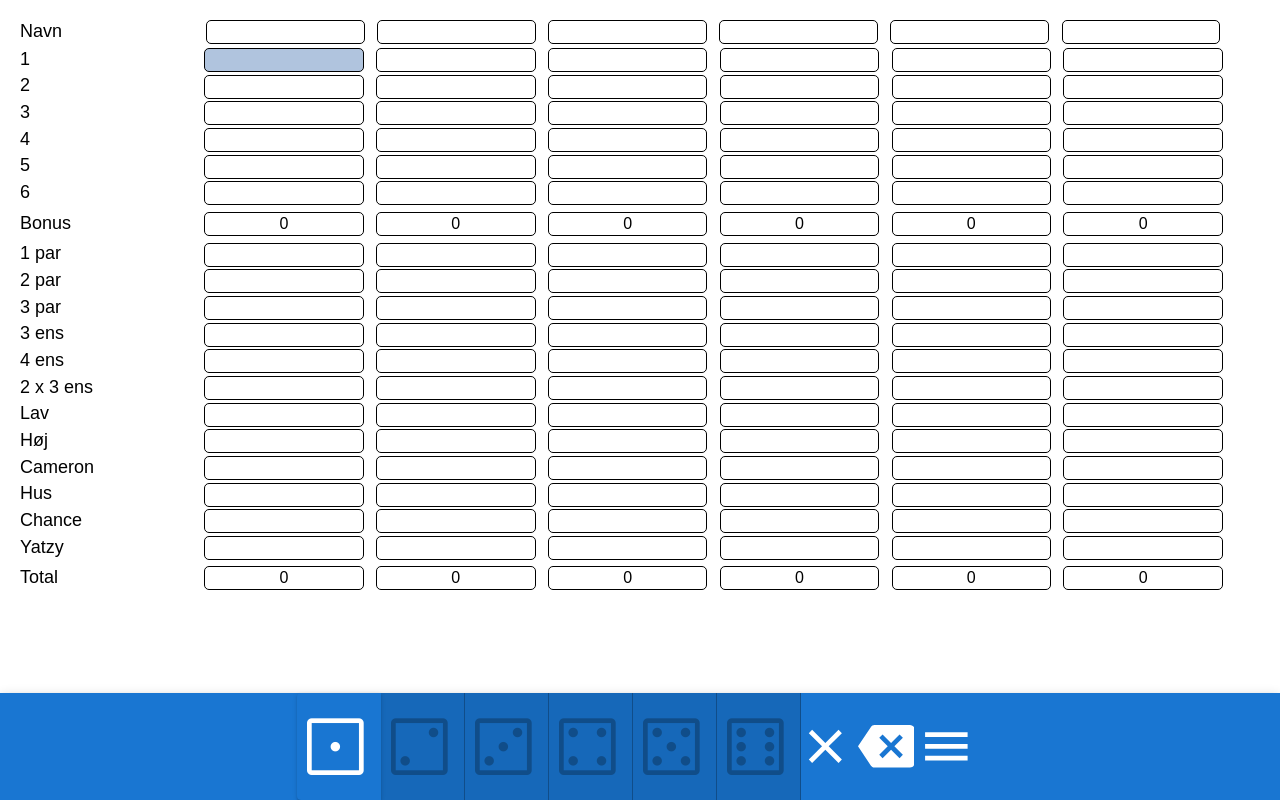
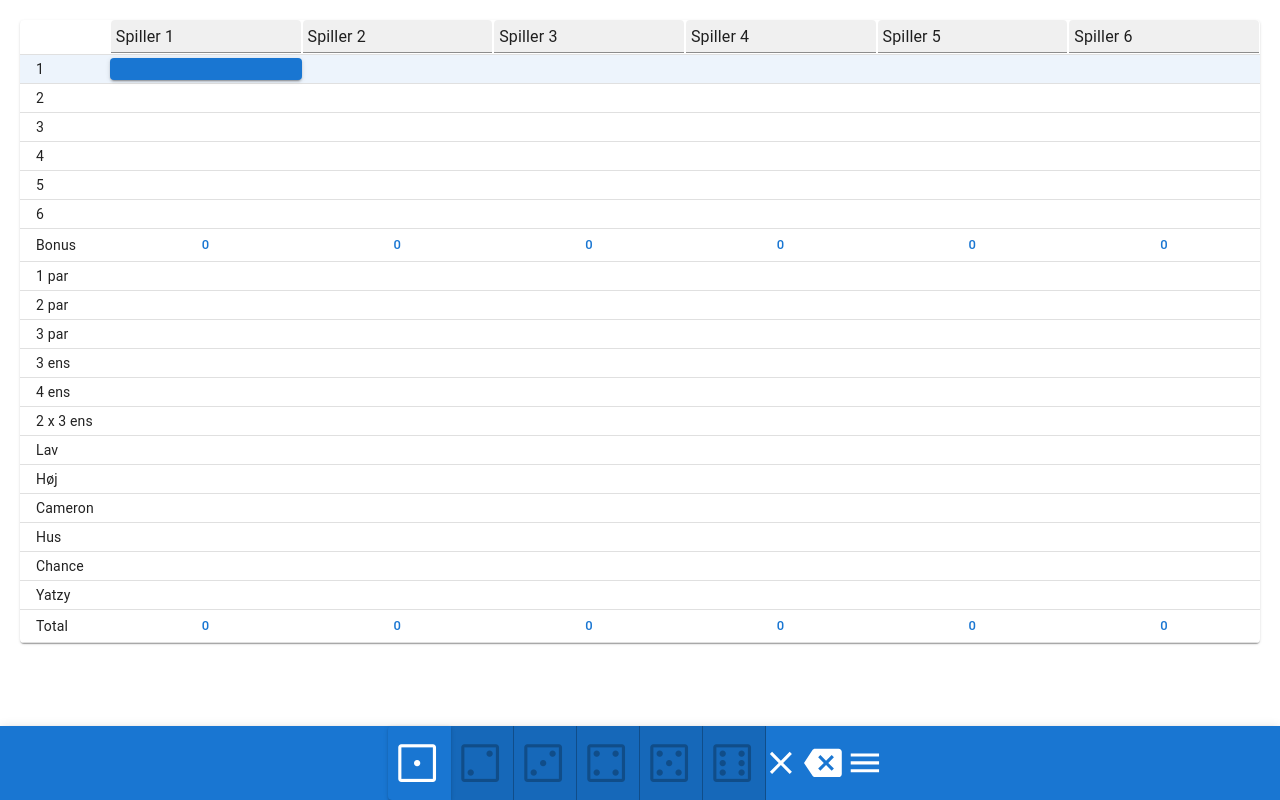
Before and after one commit to jamsenik/Mogens21, a React (Create React App) app: page / in a window 1280 px wide. Built offline with nearby package versions, Linux system fonts and the light colour scheme.

Commit message:
Material all over

```diff
--- a/src/ButtonBar.tsx
+++ b/src/ButtonBar.tsx
@@ -13,7 +13,7 @@ import MenuItem from '@mui/material/MenuItem';
 import FullscreenIcon from '@mui/icons-material/Fullscreen';
 import Clear from './Clear';
 
-const size = "min(6vw, 1.5cm)"
+const size = "min(6vw, 1cm)"
 const screenfull = require('screenfull');
 
 export function ButtonBar(props: Props) {
@@ -90,12 +90,6 @@ function Dice(i: number, props: Props) {
     </Button>);
 }
 
-function bekræft(clear: () => void) {
-    if (window.confirm("Ægte?")) {
-        clear();
-    }
-}
-
 interface Props {
     diceClick: (i: number) => void;
     diceEnabled: (i: number) => boolean;
--- a/src/Clear.tsx
+++ b/src/Clear.tsx
@@ -2,8 +2,6 @@ import * as React from 'react';
 import Button from '@mui/material/Button';
 import Dialog from '@mui/material/Dialog';
 import DialogActions from '@mui/material/DialogActions';
-import DialogContent from '@mui/material/DialogContent';
-import DialogContentText from '@mui/material/DialogContentText';
 import DialogTitle from '@mui/material/DialogTitle';
 import { ListItemIcon, MenuItem } from '@mui/material';
 import DeleteIcon from '@mui/icons-material/Delete';
--- a/src/Felt.tsx
+++ b/src/Felt.tsx
@@ -1,13 +1,18 @@
+import { Button, TableCell } from '@mui/material';
 import { Round } from './YatzySet'
 
 export function Felt(props: Props) {
     return (
-        <button
-            onClick={props.onClick}
-            className={"felt" + (props.Round === props.CurrentRound ? " valgt" : "")}
-        >
-            {props.Round?.toString()}
-        </button>
+        <TableCell sx={{paddingX:0, paddingY:0, minWidth: "10px"}}>
+            <Button onClick={props.onClick}
+            variant={props.Round === props.CurrentRound ? "contained" : "text"}
+            sx={{padding: 0, minWidth: 0}}
+            fullWidth = {true}
+            size="small"
+            >
+            {props.Round?.toString()+" "}
+            </Button>
+        </TableCell>
     );
 }
 
--- a/src/Game.tsx
+++ b/src/Game.tsx
@@ -3,9 +3,9 @@ import { Round, YatzySet, RoundState } from './YatzySet';
 import { Række } from './Række';
 import { LæsRække } from './LæsRække';
 import { Navne } from "./Navne";
-import { Mellemrum } from "./Mellemrum";
 import { ReactElement } from 'react';
 import { ButtonBar } from './ButtonBar';
+import { Paper, Table, TableBody, TableContainer } from '@mui/material';
 
 
 
@@ -135,17 +135,17 @@ export class Game extends React.Component<{}, State> {
     render() {
         return (
             <div>
-                <div className="blok">
+                <TableContainer component={Paper}>
+                    <Table size="small" sx={{ minWidth: 200 }} aria-label="simple table">
                         <Navne valid={this.state.YatzySets.map(ys => ys.verify())} />
+                        <TableBody>
                             {this.række(0, "1")}
                             {this.række(1, "2")}
                             {this.række(2, "3")}
                             {this.række(3, "4")}
                             {this.række(4, "5")}
                             {this.række(5, "6")}
-                    <Mellemrum />
                             <LæsRække Slags="Bonus" Tal={this.state.YatzySets.map(ys => ys.bonus())}></LæsRække>
-                    <Mellemrum />
                             {this.række(6, "1 par")}
                             {this.række(7, "2 par")}
                             {this.række(8, "3 par")}
@@ -158,9 +158,10 @@ export class Game extends React.Component<{}, State> {
                             {this.række(15, "Hus")}
                             {this.række(16, "Chance")}
                             {this.række(17, "Yatzy")}
-                    <Mellemrum />
                             <LæsRække Slags="Total" Tal={this.state.YatzySets.map(ys => ys.score())}></LæsRække>
-                </div>
+                        </TableBody>
+                    </Table>
+                </TableContainer>
                 <div className="nederst">
                     <div className="slag">
                         {this.state.currentRound.toArray()}
@@ -171,7 +172,7 @@ export class Game extends React.Component<{}, State> {
                     diceEnabled={i => this.state.currentRound.canBeNext(i)}
                     backspace={() => this.removeDice()}
                     scratch={() => this.scratch()}
-                    clear={()=> this.clearBoard()}
+                    clear={() => this.clearBoard()}
                 />
 
             </div>
--- a/src/LæsRække.tsx
+++ b/src/LæsRække.tsx
@@ -1,16 +1,23 @@
 import {ResultatFelt} from './ResultatFelt'
+import { TableCell, TableRow } from '@mui/material';
 
 export function LæsRække(props: Props) {
     return (
-        <div className="række">
-            <span className="etiket"> {props.Slags}</span>
-            {LæsFeltI(0,props)}
-            {LæsFeltI(1,props)}
-            {LæsFeltI(2,props)}
-            {LæsFeltI(3,props)}
-            {LæsFeltI(4,props)}
-            {LæsFeltI(5,props)}
-        </div>
+        <TableRow
+        >
+            <TableCell align="left">
+                {props.Slags}
+            </TableCell>
+            {LæsFeltI(0 , props)}
+            {LæsFeltI(1 , props)}
+            {LæsFeltI(2 , props)}
+            {LæsFeltI(3 , props)}
+            {LæsFeltI(4 , props)}
+            {LæsFeltI(5 , props)}
+
+
+        </TableRow>
+
     );
 }
 
--- a/src/Navne.tsx
+++ b/src/Navne.tsx
@@ -1,3 +1,4 @@
+import { TableCell, TableHead, TableRow, TextField } from '@mui/material';
 import React from 'react';
 
 
@@ -5,16 +6,41 @@ interface Props {
     valid: boolean[];
 }
 
+function Navn(i: number, props: Props) {
+    return <TableCell sx={{paddingX:"1px", paddingY:"1px", minWidth: "10px", paddingTop: 0}}>
+        <TextField
+            variant="filled"
+            defaultValue={"Spiller " + (i + 1)}
+            error={!props.valid[i]}
+            size = "small"
+            helperText={!props.valid[i] ? "FEJL" : ""}
+            onFocus={event => {
+                event.target.select();
+              }}
+              inputProps={{
+                style: {
+                  padding: 5
+                }
+             }}
+
+        />
+    </TableCell>
+
+}
+
 export function Navne(props: Props) {
     return (
-        <div className="øverst">
-            <span className="etiket"> Navn</span>
-            <input type="text" className={"felt navn" + (props.valid[0] ? "" : " fejl")}></input>
-            <input type="text" className={"felt navn" + (props.valid[1] ? "" : " fejl")}></input>
-            <input type="text" className={"felt navn" + (props.valid[2] ? "" : " fejl")}></input>
-            <input type="text" className={"felt navn" + (props.valid[3] ? "" : " fejl")}></input>
-            <input type="text" className={"felt navn" + (props.valid[4] ? "" : " fejl")}></input>
-            <input type="text" className={"felt navn" + (props.valid[5] ? "" : " fejl")}></input>
-        </div>
+        <TableHead>
+            <TableRow>
+                <TableCell size="small" sx={{paddingX:"1px", paddingY:"1px", minWidth: "10px"}}/>
+                {Navn(0, props)}
+                {Navn(1, props)}
+                {Navn(2, props)}
+                {Navn(3, props)}
+                {Navn(4, props)}
+                {Navn(5, props)}
+            </TableRow>
+        </TableHead >
+
     );
 }
--- a/src/ResultatFelt.tsx
+++ b/src/ResultatFelt.tsx
@@ -1,10 +1,15 @@
+import { Button, TableCell } from '@mui/material';
 export function ResultatFelt(props: Props) {
     return (
-        <button
-            className="felt"
-        >
-            {props.Value}
-        </button>
+            <TableCell sx={{paddingX:0, paddingY:0, minWidth: "10px"}}>
+                <Button
+                sx={{padding: 0, minWidth: 0}}
+                fullWidth = {true}
+                size="small"
+                >
+                {props.Value}
+                </Button>
+            </TableCell>
     );
 }
 
--- a/src/Række.tsx
+++ b/src/Række.tsx
@@ -1,19 +1,29 @@
+import { TableCell, TableRow } from '@mui/material';
+import React from 'react';
 import { Felt } from './Felt'
 import { Round } from './YatzySet'
 
 export function Række(props: Props) {
     return (
-        <div className="række">
-            <span className={(props.available ? "etiket" : "etiket brugt")} >
+        <TableRow selected = {props.rounds.some(r => r === props.currentRound)}
+        >
+            <TableCell align="left"
+                sx={{ color: props.available ? 'text.primary' : 'ghostwhite',
+                      paddingY:"4px"
+            }}
+            >
                 {props.Slags}
-            </span>
-            {FeltI(0, props)}
-            {FeltI(1, props)}
-            {FeltI(2, props)}
-            {FeltI(3, props)}
-            {FeltI(4, props)}
-            {FeltI(5, props)}
-        </div>
+            </TableCell>
+            {FeltI(0 , props)}
+            {FeltI(1 , props)}
+            {FeltI(2 , props)}
+            {FeltI(3 , props)}
+            {FeltI(4 , props)}
+            {FeltI(5 , props)}
+
+
+        </TableRow>
+
     );
 }
 
@@ -21,7 +31,7 @@ function FeltI(i: number, props: Props) {
     return (
         <Felt onClick={() => props.onClick(i)}
             Round={props.rounds[i]}
-            CurrentRound={props.currentRound}  />
+            CurrentRound={props.currentRound} />
     );
 }
 
--- a/src/YatzySet.ts
+++ b/src/YatzySet.ts
@@ -163,7 +163,7 @@ export class Round {
             return "X";
         }
         if (this.blank()) {
-            return "";
+            return "\xa0";
         }
         return this.score().toString();
     }
```
Lines whose indentation alone changed are shown as unchanged.
